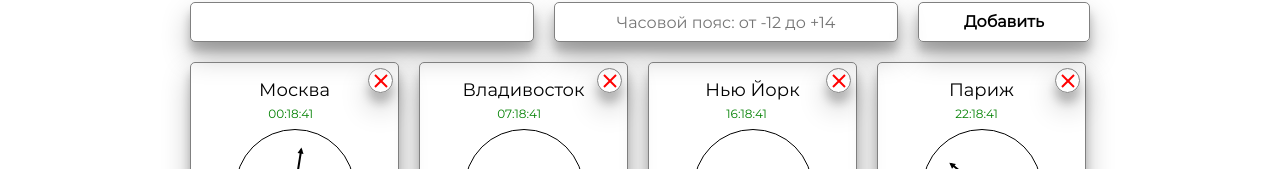
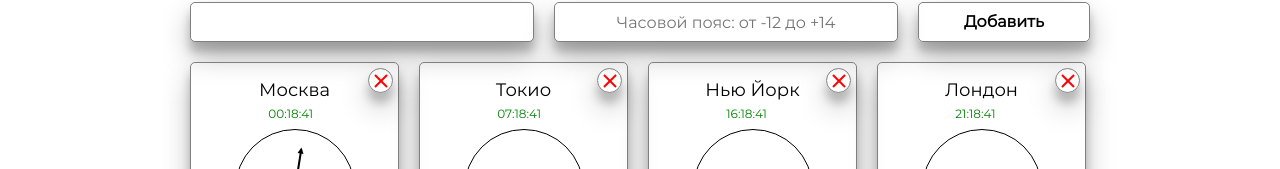
Before and after one commit to ayostar/6-ra-homework-http-client, a React (Create React App) app: page / in a window 1280 px wide. Shown: the part 218-387 px from the top of the page. Built offline with nearby package versions, Linux system fonts and the light colour scheme; no server answers; the HTML template or start-up script is replaced by a standard one.

Commit message:
watches fixed

```diff
--- a/src/components/Watches/Watches.js
+++ b/src/components/Watches/Watches.js
@@ -12,7 +12,7 @@ const watchesDefaultValue = [
   },
   {
     id: nanoid(),
-    title: 'Владивосток',
+    title: 'Токио',
     timezone: 10,
   },
   {
@@ -22,14 +22,14 @@ const watchesDefaultValue = [
   },
   {
     id: nanoid(),
-    title: 'Париж',
-    timezone: 1,
-  }
+    title: 'Лондон',
+    timezone: 0,
+  },
 ];
 
 export default class Watches extends React.Component {
   constructor(props) {
-    super(props)
+    super(props);
     this.state = { watches: watchesDefaultValue };
 
     this.handleAdd = this.handleAdd.bind(this);
@@ -38,15 +38,18 @@ export default class Watches extends React.Component {
 
   handleAdd = (item) => {
     item.id = nanoid();
-    this.setState((prevState) => ({ ...prevState, watches: [...prevState.watches, item] }));
-  }
+    this.setState((prevState) => ({
+      ...prevState,
+      watches: [...prevState.watches, item],
+    }));
+  };
 
   handleDelete = (item) => {
     this.setState((prevState) => ({
       ...prevState,
-      watches: prevState.watches.filter((prevItem) => prevItem.id !== item.id)
+      watches: prevState.watches.filter((prevItem) => prevItem.id !== item.id),
     }));
-  }
+  };
 
   render() {
     return (
@@ -54,13 +57,15 @@ export default class Watches extends React.Component {
         <FormWatches handleAdd={this.handleAdd} />
 
         <div className={'watches__items'}>
-          {this.state.watches.map((item) =>
+          {this.state.watches.map((item) => (
             <ItemWatches
               key={item.id}
               item={item}
-              handleDelete={this.handleDelete} />)}
+              handleDelete={this.handleDelete}
+            />
+          ))}
         </div>
       </div>
-    )
+    );
   }
 }
```
